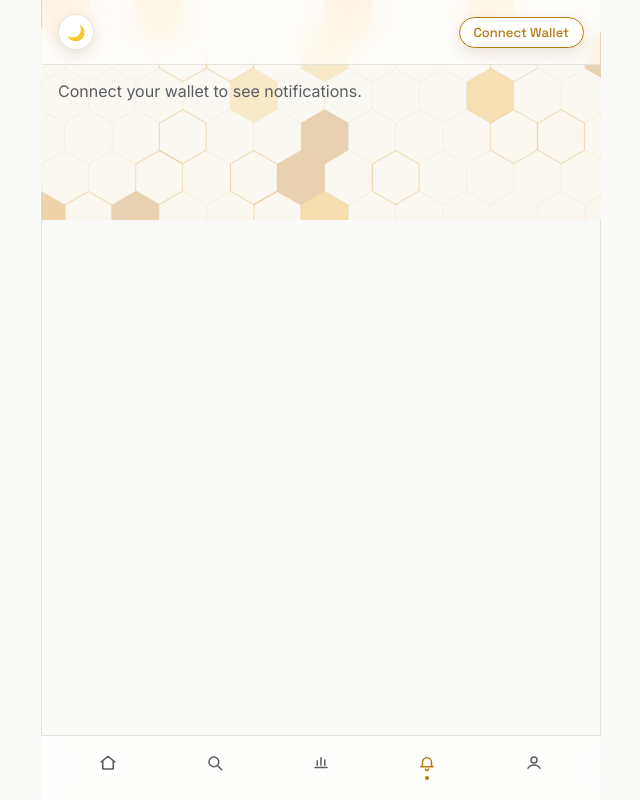
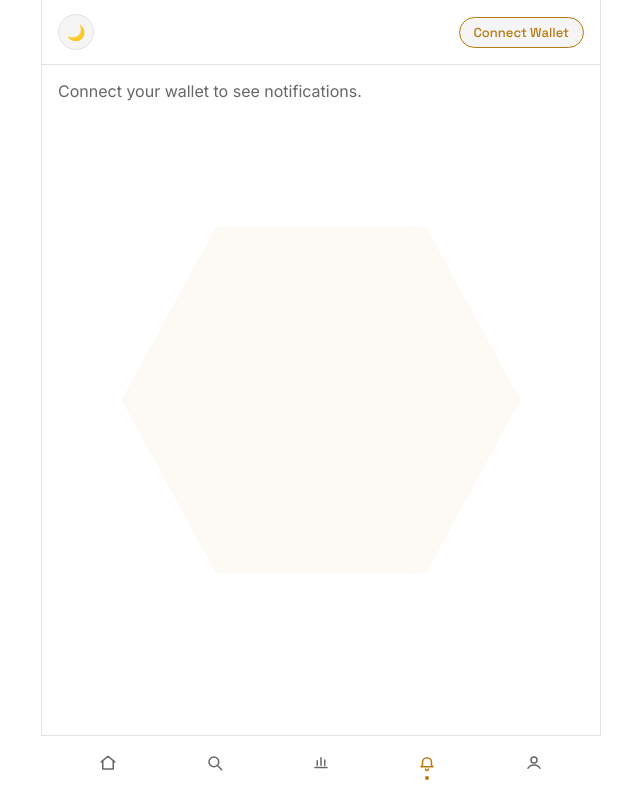
Before and after one commit to thereal-awetoby/nimiqgram, a React (Vite) app in the folder social-miniapp-frontend/: page /notifications in a window 1280 px wide. Shown: the whole page, without its empty margins (319-959 px from the left). Built offline with nearby package versions, Linux system fonts and the light colour scheme.

Commit message:
ui features

```diff
--- a/social-miniapp-frontend/src/App.jsx
+++ b/social-miniapp-frontend/src/App.jsx
@@ -128,6 +128,17 @@ function BottomNav() {
   )
 }
 
+function HexWatermark() {
+  return (
+    <svg viewBox="0 0 400 350" className="hex-watermark" aria-hidden="true">
+      <polygon
+        points="100,10 300,10 390,175 300,340 100,340 10,175"
+        fill="var(--accent-color)"
+      />
+    </svg>
+  )
+}
+
 function App() {
   const [theme, setTheme] = useState(() => localStorage.getItem('theme') || 'light')
   const [isBooting, setIsBooting] = useState(true)
@@ -166,7 +177,7 @@ function App() {
           position: 'relative',
         }}
       >
-        <div className="top-glow" />
+        <HexWatermark />
 
         <div
           className="glass-surface"
--- a/social-miniapp-frontend/src/index.css
+++ b/social-miniapp-frontend/src/index.css
@@ -1,9 +1,9 @@
 :root {
-  --bg-color: #fafaf8;
-  --bg-elevated: #ffffff;
-  --text-color: #17171a;
-  --text-muted: #5c5c62;
-  --nav-border: #e7e4dc;
+  --bg-color: #ffffff;
+  --bg-elevated: #f5f5f5;
+  --text-color: #111111;
+  --text-muted: #666666;
+  --nav-border: #e2e2e2;
   --accent-color: #b8790e;
   --link-color: #b8790e;
   --comment-accent: #b8790e;
@@ -11,11 +11,7 @@
   --like-accent: #b8790e;
   --view-accent: #6b7075;
   --share-accent: #6b7075;
-  --feed-background: url('/honeycomb_background_light.png');
-  --feed-overlay: rgba(250, 250, 248, 0.52);
-  --button-glass-border: rgba(255, 255, 255, 0.72);
-  --button-glass-highlight: rgba(255, 255, 255, 0.42);
-  --button-glass-shadow: rgba(96, 64, 18, 0.14);
+  --watermark-opacity: 0.035;
 
   --radius-card: 14px;
   --radius-btn: 20px;
@@ -25,11 +21,11 @@
 }
 
 [data-theme='dark'] {
-  --bg-color: #121214;
-  --bg-elevated: #1b1b1e;
-  --text-color: #ececec;
-  --text-muted: #9a9a9e;
-  --nav-border: #232326;
+  --bg-color: #000000;
+  --bg-elevated: #161616;
+  --text-color: #f2f2f2;
+  --text-muted: #999999;
+  --nav-border: #262626;
   --accent-color: #f2a93b;
   --link-color: #f2a93b;
   --comment-accent: #f2a93b;
@@ -37,11 +33,7 @@
   --like-accent: #f2a93b;
   --view-accent: #b0b6bf;
   --share-accent: #b0b6bf;
-  --feed-background: url('/honeycomb-background.png');
-  --feed-overlay: rgba(18, 18, 20, 0.68);
-  --button-glass-border: rgba(255, 255, 255, 0.18);
-  --button-glass-highlight: rgba(255, 255, 255, 0.12);
-  --button-glass-shadow: rgba(0, 0, 0, 0.28);
+  --watermark-opacity: 0.045;
 }
 
 * {
@@ -70,28 +62,6 @@ button {
   font-family: var(--font-body);
   font-size: 14px;
   cursor: pointer;
-  position: relative;
-  isolation: isolate;
-  border-color: var(--button-glass-border);
-  box-shadow: inset 0 1px 0 var(--button-glass-highlight), 0 5px 14px var(--button-glass-shadow);
-  backdrop-filter: blur(12px) saturate(145%);
-  -webkit-backdrop-filter: blur(12px) saturate(145%);
-  transition: transform 0.16s ease, box-shadow 0.16s ease, filter 0.16s ease;
-}
-
-button:hover:not(:disabled) {
-  filter: brightness(1.06);
-  box-shadow: inset 0 1px 0 var(--button-glass-highlight), 0 7px 18px var(--button-glass-shadow);
-}
-
-button:active:not(:disabled) {
-  transform: translateY(1px) scale(0.98);
-  box-shadow: inset 0 1px 0 var(--button-glass-highlight), 0 2px 7px var(--button-glass-shadow);
-}
-
-button:disabled {
-  cursor: default;
-  filter: saturate(0.7);
 }
 
 textarea, input {
@@ -112,24 +82,20 @@ textarea, input {
 }
 
 .glass-surface {
-  background: color-mix(in srgb, var(--bg-elevated) 72%, transparent);
-  backdrop-filter: blur(14px) saturate(160%);
-  -webkit-backdrop-filter: blur(14px) saturate(160%);
+  background: var(--bg-color);
 }
 
-.top-glow {
+/* A single, faint, centered hexagon watermark — no repeat, no tiling */
+.hex-watermark {
   position: fixed;
-  top: 0;
+  top: 50%;
   left: 50%;
-  transform: translateX(-50%);
-  width: min(100%, 560px);
-  height: 220px;
+  transform: translate(-50%, -50%);
+  width: min(60vw, 420px);
+  height: auto;
+  opacity: var(--watermark-opacity);
   pointer-events: none;
   z-index: 0;
-  background-image: linear-gradient(var(--feed-overlay), var(--feed-overlay)), var(--feed-background);
-  background-position: center, center top;
-  background-size: auto, cover;
-  background-attachment: scroll, fixed;
 }
 
 .boot-screen {
@@ -254,13 +220,3 @@ textarea, input {
   90% { transform: scaleX(0.8146); opacity: 0.2959; }
   100% { transform: scaleX(1); opacity: 0.35; }
 }
-
-.feed-page {
-  background-color: var(--bg-color);
-  background-image:
-    linear-gradient(var(--feed-overlay), var(--feed-overlay)),
-    var(--feed-background);
-  background-position: center, center top;
-  background-size: auto, cover;
-  background-attachment: scroll, fixed;
-}
--- a/social-miniapp-frontend/src/pages/Feed.jsx
+++ b/social-miniapp-frontend/src/pages/Feed.jsx
@@ -371,7 +371,7 @@ function Feed() {
   }
 
   return (
-    <div className="feed-page">
+    <div>
       {isLoggedIn ? (
         <div style={{ padding: `14px ${PAGE_PADDING}px 10px`, borderBottom: '1px solid var(--nav-border)' }}>
           <div style={{ display: 'flex', gap: 10 }}>
```
